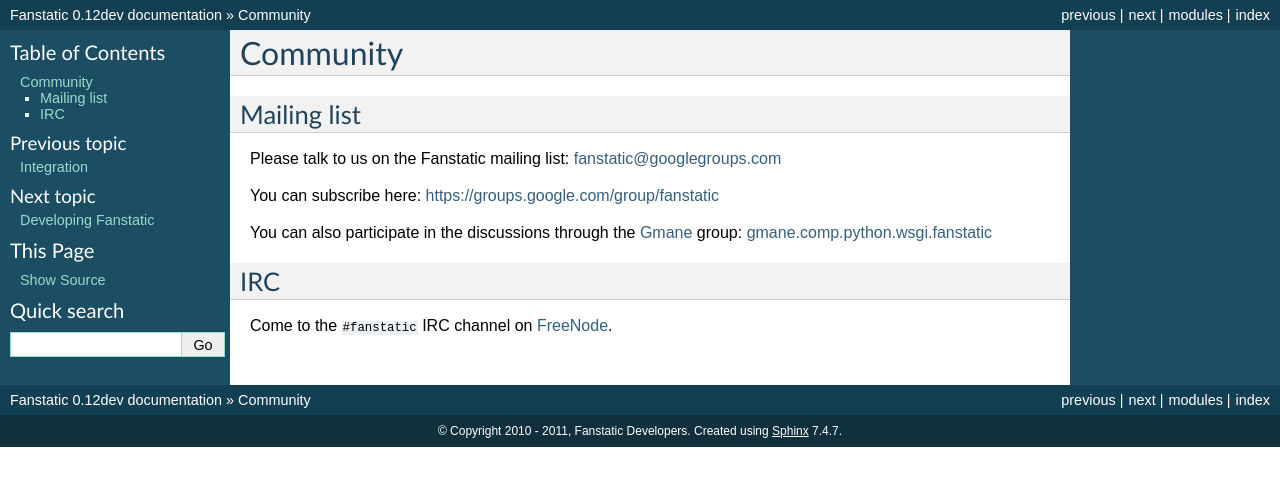
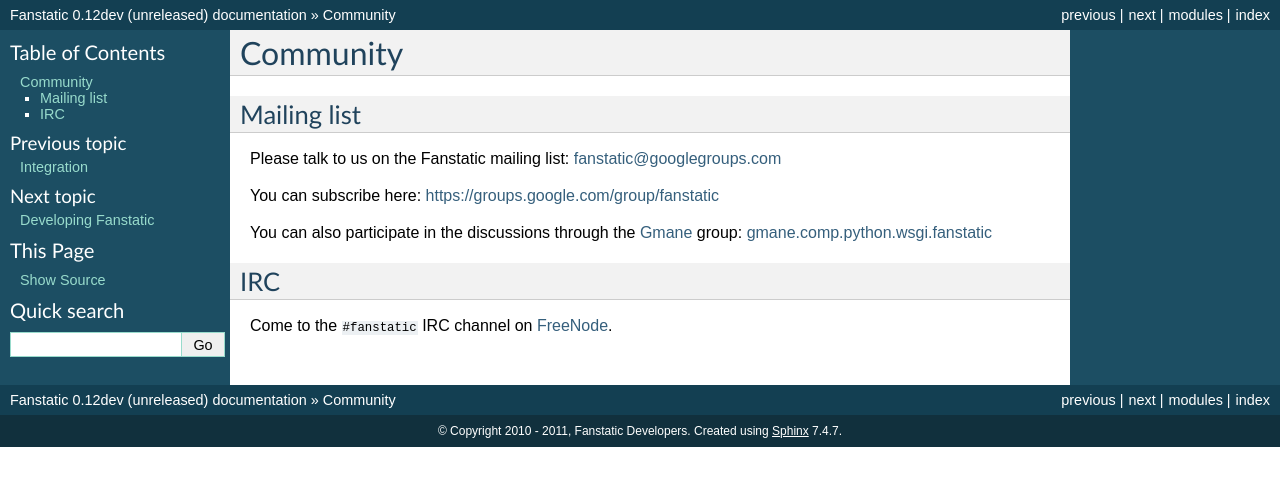
Before and after one commit to zopefoundation/fanstatic, a Sphinx documentation site: the page built from doc/community.rst, in a window 1280 px wide. Shown: the top 486 px of the page. Built offline with Sphinx 7.4.7, drawn with Linux system fonts in a browser that asks for light colours; part of the change alters nothing that is shown.

```diff
--- a/doc/conf.py
+++ b/doc/conf.py
@@ -12,6 +12,7 @@
 # serve to show the default.
 
 import sys, os
+import pkg_resources
 from datetime import datetime
 
 # If extensions (or modules to document with autodoc) are in another directory,
@@ -49,9 +50,11 @@ copyright = u'2010 - %s, Fanstatic Developers' % datetime.today().year
 # built documents.
 #
 # The short X.Y version.
-version = '0.12dev'
+version = pkg_resources.get_distribution('fanstatic').version
 # The full version, including alpha/beta/rc tags.
-release = '0.12dev'
+release = version
+if release.endswith('dev'):
+    release = '%s (unreleased)' % release
 
 # The language for content autogenerated by Sphinx. Refer to documentation
 # for a list of supported languages.
```
